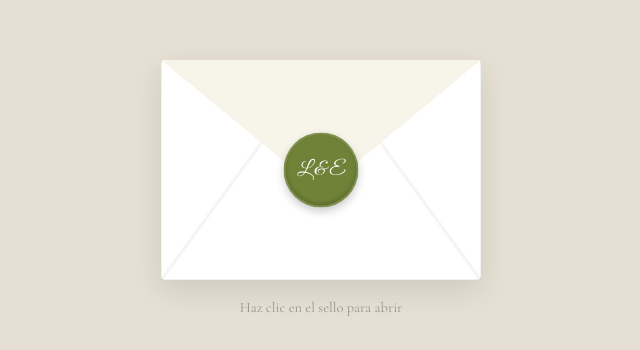
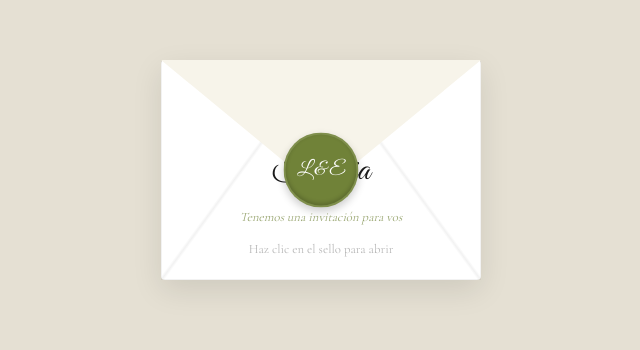
Before and after one commit to emicanonica/RSVPBodaWeb, a website built with Vite: page index.html in a window 1280 px wide. Shown: the part 230-580 px from the top of the page, without its empty margins (319-959 px from the left). Built offline with nearby package versions, Linux system fonts and the light colour scheme.

Commit message:
Added guest personalization via URL parameter (?invitado=Name) and displayed it on the envelope.

```diff
--- a/index.html
+++ b/index.html
@@ -17,6 +17,11 @@
         <div class="envelope-flap-top"></div>
         <div class="seal" id="wax-seal"><span class="seal-text">L & E</span></div>
         <div class="envelope-body">
+          <div class="envelope-front-text">
+            <p class="guest-msg">¡Hola!</p>
+            <h3 id="guest-name" class="guest-name">Invitado</h3>
+            <p class="guest-invitation">Tenemos una invitación para vos</p>
+          </div>
           <div class="envelope-instr">Haz clic en el sello para abrir</div>
         </div>
       </div>
--- a/src/main.js
+++ b/src/main.js
@@ -10,6 +10,15 @@ document.addEventListener('DOMContentLoaded', () => {
   const envelopeOverlay = document.getElementById('envelope-overlay');
   const mainContent = document.getElementById('main-content');
   const envelopeFlap = document.querySelector('.envelope-flap-top');
+  const guestNameContainer = document.getElementById('guest-name');
+
+  // Parsear Parámetro de Invitado (URL ?invitado=Nombre)
+  const urlParams = new URLSearchParams(window.location.search);
+  const guestName = urlParams.get('invitado') || 'Familia'; // Valor por defecto
+
+  if (guestNameContainer) {
+    guestNameContainer.innerText = guestName;
+  }
 
   waxSeal.addEventListener('click', () => {
     // Animación de romper el sello y abrir
--- a/src/style.css
+++ b/src/style.css
@@ -119,13 +119,41 @@ h1, h2, h3, .names {
   user-select: none;
 }
 
+.envelope-front-text {
+  text-align: center;
+  z-index: 5;
+  color: var(--primary-color);
+}
+
+.guest-msg {
+  font-family: var(--font-serif);
+  font-size: 0.9rem;
+  text-transform: uppercase;
+  letter-spacing: 2px;
+  margin-bottom: 0.5rem;
+}
+
+.guest-name {
+  font-family: var(--font-cursive);
+  font-size: 2.2rem;
+  margin: 0.5rem 0;
+  color: #1a1a1a;
+}
+
+.guest-invitation {
+  font-family: var(--font-serif);
+  font-size: 0.8rem;
+  font-style: italic;
+  opacity: 0.7;
+}
+
 .envelope-instr {
   position: absolute;
-  bottom: -40px;
+  bottom: 20px;
   font-family: var(--font-serif);
-  font-size: 0.9rem;
-  color: #666;
-  opacity: 0.8;
+  font-size: 0.8rem;
+  color: #888;
+  opacity: 0.6;
   animation: pulse 2s infinite;
 }
 
```
